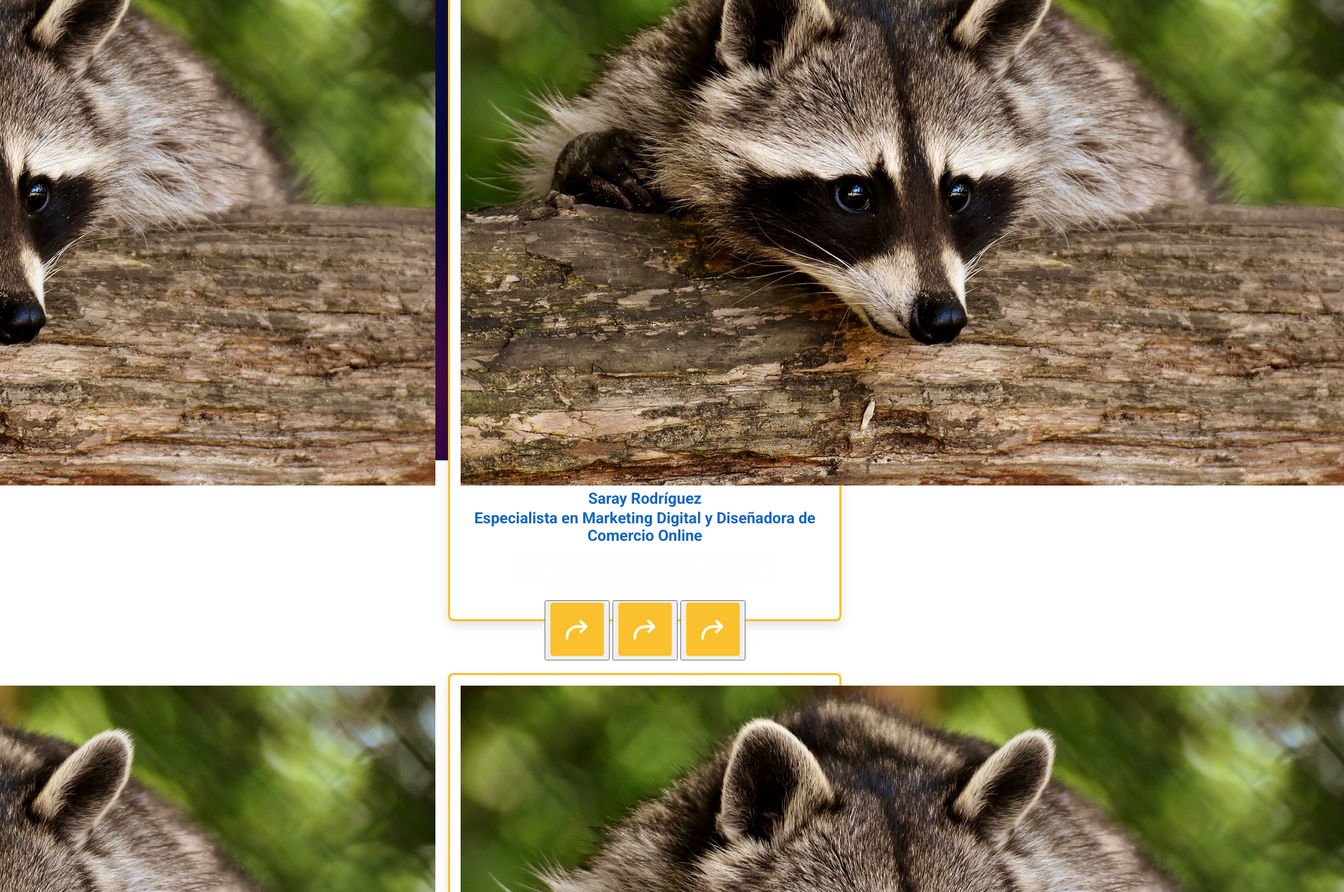
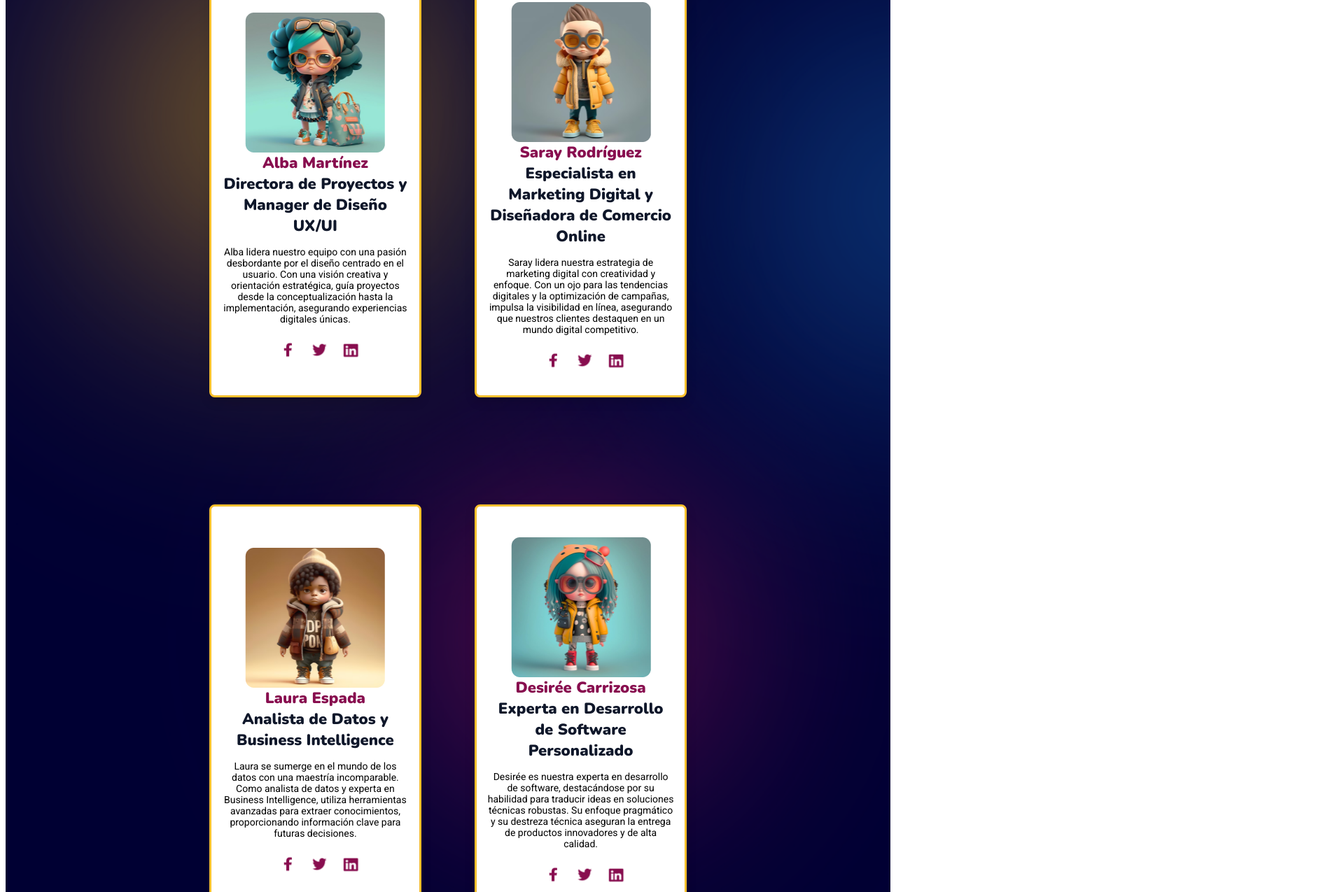
Before and after one commit to albamartinmz/P03_InnovaTechSolutions, a plain HTML site: page section4.html in a window 1280 px wide. Shown: the part 447-1722 px from the top of the page at 70% size, 1920 px wide, since content can reach past the window. Drawn offline with nearby package versions, Linux system fonts and the light colour scheme.

Commit message:
Changes in branch section4

```diff
--- a/section4.html
+++ b/section4.html
@@ -23,55 +23,62 @@
                 Confía en nosotros para superar cualquier desafío y transformar tus visiones en realidad.</p>
         </div>
         <!-- cards-profiles -->
-        <div class="section-4-container">
         <div class="cards-section-4">
             <div class="card-profile">
-                    <img src="assets/proteger-a-los-animales.jpg" alt="Imagen de perfil de Alba Martín">
-                    <h2>Alba Martínez</h2>
+                <img src="assets/img-alba.png" alt="Imagen de perfil de Alba Martín">
+                <h2><span class="purple">Alba Martínez</span></h2>
                 <h2>Directora de Proyectos y Manager de Diseño UX/UI</h2>
                 <p>Alba lidera nuestro equipo con una pasión desbordante por el diseño centrado en el usuario.
                     Con una visión creativa y orientación estratégica, guía proyectos desde la conceptualización
                     hasta la implementación, asegurando experiencias digitales únicas.</p>
-                    <button class="logo"><img src="assets/icon-arrow.png" class="logo"></button>
-                    <button class="logo"><img src="assets/icon-arrow.png" class="logo"></button>
-                    <button class="logo"><img src="assets/icon-arrow.png" class="logo"></button>
+                <div class="icon-container">
+                    <button class="icon-social"><img src="assets/facebook.png" class="icon-social"></button>
+                    <button class="icon-social"><img src="assets/twitter.png" class="icon-social"></button>
+                    <button class="icon-social"><img src="assets/linkedin.png" class="icon-social"></button>
+                </div>
             </div>
             <div class="card-profile">
-                    <img src="assets/proteger-a-los-animales.jpg" alt="Imagen de perfil de Saray Rodríguez">
-                    <h2>Saray Rodríguez</h2>
+                <img src="assets/img-saray.png" alt="Imagen de perfil de Saray Rodríguez">
+                <h2><span class="purple">Saray Rodríguez</span></h2>
                 <h2>Especialista en Marketing Digital y Diseñadora de Comercio Online</h2>
                 <p>Saray lidera nuestra estrategia de marketing digital con creatividad y enfoque.
                     Con un ojo para las tendencias digitales y la optimización de campañas, impulsa la visibilidad
                     en línea, asegurando que nuestros clientes destaquen en un mundo digital competitivo.</p>
-                    <button class="logo"><img src="assets/icon-arrow.png" class="logo"></button>
-                    <button class="logo"><img src="assets/icon-arrow.png" class="logo"></button>
-                    <button class="logo"><img src="assets/icon-arrow.png" class="logo"></button>
+                <div class="icon-container">
+                    <button class="icon-social"><img src="assets/facebook.png" class="icon-social"></button>
+                    <button class="icon-social"><img src="assets/twitter.png" class="icon-social"></button>
+                    <button class="icon-social"><img src="assets/linkedin.png" class="icon-social"></button>
                 </div>
+            </div>
+        </div>
+        <div class="cards-section-4">
             <div class="card-profile">
-                    <img src="assets/proteger-a-los-animales.jpg" alt="Imagen de perfil de Alba Martín">
-                    <h2>Laura Espada</h2>
+                <img src="assets/img-laura.png" alt="Imagen de perfil de Laura Espada">
+                <h2><span class="purple">Laura Espada</span></h2>
                 <h2>Analista de Datos y Business Intelligence</h2>
                 <p>Laura se sumerge en el mundo de los datos con una maestría incomparable. Como analista de datos y
                     experta en Business Intelligence, utiliza herramientas avanzadas para extraer conocimientos,
                     proporcionando información clave para futuras decisiones.</p>
-                    <button class="logo"><img src="assets/icon-arrow.png" class="logo"></button>
-                    <button class="logo"><img src="assets/icon-arrow.png" class="logo"></button>
-                    <button class="logo"><img src="assets/icon-arrow.png" class="logo"></button>
+                <div class="icon-container">
+                    <button class="icon-social"><img src="assets/facebook.png" class="icon-social"></button>
+                    <button class="icon-social"><img src="assets/twitter.png" class="icon-social"></button>
+                    <button class="icon-social"><img src="assets/linkedin.png" class="icon-social"></button>
+                </div>
             </div>
             <div class="card-profile">
-                    <img src="assets/proteger-a-los-animales.jpg" alt="Imagen de perfil de Alba Martín">
-                    <h2>Desirée Carrizosa</h2>
+                <img src="assets/img-desi.png" alt="Imagen de perfil de Desirée Carrizosa">
+                <h2><span class="purple">Desirée Carrizosa</span></h2>
                 <h2>Experta en Desarrollo de Software Personalizado</h2>
                 <p>Desirée es nuestra experta en desarrollo de software, destacándose por su habilidad para traducir
                     ideas en soluciones técnicas robustas. Su enfoque pragmático y su destreza técnica aseguran la entrega
                     de productos innovadores y de alta calidad.</p>
-                    <button class="logo"><img src="assets/icon-arrow.png" class="logo"></button>
-                    <button class="logo"><img src="assets/icon-arrow.png" class="logo"></button>
-                    <button class="logo"><img src="assets/icon-arrow.png" class="logo"></button>
+                <div class="icon-container">
+                    <button class="icon-social"><img src="assets/facebook.png" class="icon-social"></button>
+                    <button class="icon-social"><img src="assets/twitter.png" class="icon-social"></button>
+                    <button class="icon-social"><img src="assets/linkedin.png" class="icon-social"></button>
                 </div>
             </div>
         </div>
     </section>
-
 </body>
 </html>
--- a/styles2.css
+++ b/styles2.css
@@ -12,13 +12,14 @@
     flex-direction: column;
     align-items: center;
     padding: 5%;
+    margin: 1%;
 }
 
-.yellow {
+.text-section-4 .yellow {
     color: #FBC02D;
 }
 
-h2 {
+.text-section-4 h2 {
     color: #1565C0;
     text-align: center;
     font-family: 'Roboto', sans-serif;
@@ -30,7 +31,7 @@ h2 {
     justify-content: center;
 }
 
-h3 {
+.text-section-4 h3 {
     color: #FCFCFD;
     text-align: center;
     font-family: 'Nunito', sans-serif;
@@ -43,29 +44,26 @@ h3 {
 
 }
 
-p {
+.text-section-4 p {
     font-family: 'Roboto', sans-serif;
     color: #FCFCFD;
     text-align: center;
-    font-size: 0.75em;
+    font-size: 16px;
     padding-left: 13%;
     padding-right: 13%;
 }
 
-.section-4-container {
+.cards-section-4 {
     display: flex;
-    justify-content: center;
+    flex-direction: row;
+    justify-content: space-evenly;
     align-items: center;
-}
-
-.cards-section-4 {
-    display: grid;
-    grid-template-columns: auto auto;
-    grid-template-rows: auto auto;
-
-    height: 100vh;
-    font-family: 'Roboto', sans-serif;
-    font-weight: 700;
+    height: 70vh;
+    margin-left: 15%;
+    margin-right: 15%;
+    margin-top: 1%;
+    margin-bottom: 5%;
+    padding: 5%;
 }
 
 .card-profile {
@@ -75,6 +73,53 @@ p {
     box-shadow: 0px 5.842px 15.578px 0px rgba(0, 0, 0, 0.12);
     padding: 15px;
     text-align: center;
-    height: 90%;
-    width: 40%;
+    height: 560px;
+    width: 400px;
+    display: flex;
+    flex-direction: column;
+    justify-content: center;
+    align-items: center;
+    margin: 5%;
 }
+
+.card-profile .purple {
+    color: #880E4F;
+}
+
+.card-profile h2 {
+    color: #0F172A;
+    text-align: center;
+    font-family: 'Nunito', sans-serif;
+    font-size: 22px;
+    font-style: bold;
+    justify-content: center;
+    margin: 0%;
+}
+
+.card-profile p {
+    font-family: 'Roboto', sans-serif;
+    font-style: regular;
+    font-size: 14px;
+    color: black;
+}
+
+.card-profile img {
+    height: 200px;
+    width: 200px;
+}
+
+.card-profile .icon-container{
+    display: flex;
+    flex-direction: row;
+    justify-content: space-between;
+}
+
+.card-profile button {
+    background: none;
+    border: none;
+}
+
+.card-profile .icon-social {
+    height: 43px;
+    width: 45px;
+}
```
Also changed, not shown: assets/facebook.png (added), assets/img-alba.png (added), assets/img-desi.png (added), assets/img-laura.png (added), assets/img-saray.png (added), assets/linkedin.png (added), assets/proteger-a-los-animales.jpg (deleted), assets/twitter.png (added). Lines whose indentation alone changed are shown as unchanged.
